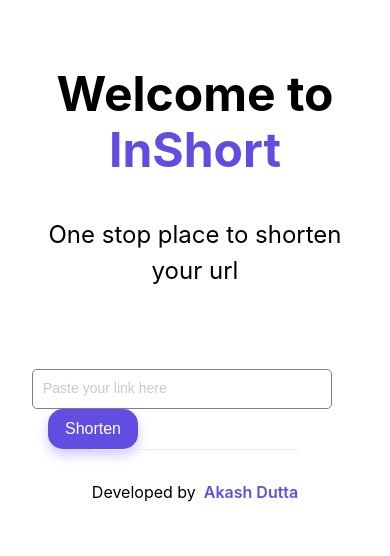
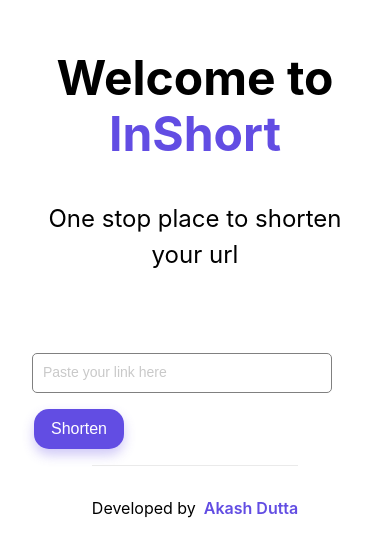
Before and after one commit to adutta93/next-js-url-shortner, a Next.js app: page / in a window 390 px wide. Shown: the part 122-678 px from the top of the page. Built offline with nearby package versions, Linux system fonts and the light colour scheme.

Commit message:
responsive

```diff
--- a/styles/Home.module.css
+++ b/styles/Home.module.css
@@ -69,13 +69,6 @@
   justify-content: center;
   flex-wrap: wrap;
   max-width: 800px;
-}
-
-@media (max-width: 600px) {
-  .grid {
-    width: 100%;
-    flex-direction: column;
-  }
 }
 
 .submitForm input {
@@ -157,3 +150,36 @@
 .finalLinkDiv .fi {
   margin-top: 1px;
 }
+
+@media (max-width: 600px) {
+  .grid {
+    width: 100%;
+    flex-direction: column;
+  }
+}
+
+@media (max-width: 600px) {
+  .grid {
+    width: 100%;
+    flex-direction: column;
+  }
+
+  .submitForm button {
+    padding: 5px;
+    height: 40px;
+    width: 90px;
+    background-color: #624de3;
+    color: white;
+    border: none;
+    font-size: 1rem;
+    text-align: center;
+    text-decoration: none;
+    display: inline-block;
+    border-radius: 15px;
+    cursor: pointer;
+    box-shadow: 0px 6px 12px rgba(98, 77, 227, 0.3);
+    margin-top: 1rem;
+    margin-bottom: 1rem;
+    margin-left: 2px;
+  }
+}
```
